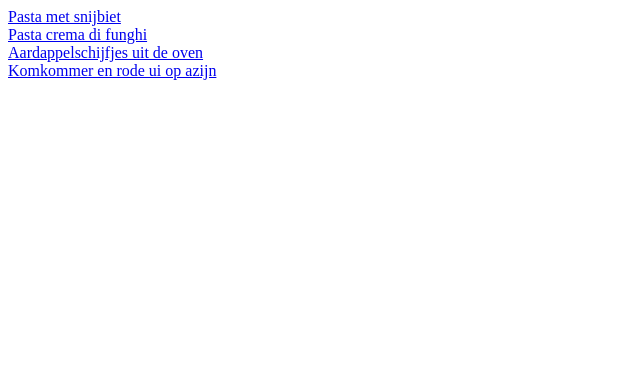
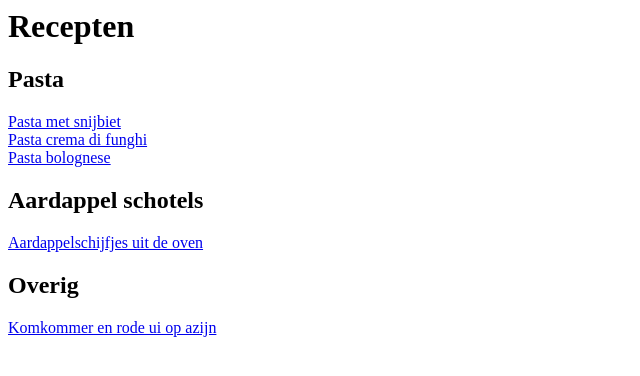
Before and after one commit to cheemingli/recipes, a plain HTML site: page index.html in a window 1280 px wide. Shown: the whole page, without its empty margins (0-640 px from the left). Drawn offline with Linux system fonts and the light colour scheme.

Commit message:
Add new recipe links to index.html

```diff
--- a/index.html
+++ b/index.html
@@ -1,4 +1,11 @@
+<h1>Recepten</h1>
+<h2>Pasta</h2>
 <a href="pasta-snijbiet.html">Pasta met snijbiet</a><br />
 <a href="pasta-crema-di-funghi.html">Pasta crema di funghi</a><br />
+<a href="pasta-bolognese.html">Pasta bolognese</a><br />
+
+<h2>Aardappel schotels</h2>
 <a href="aardappelschijfjes-uit-de-oven.html">Aardappelschijfjes uit de oven</a><br />
+
+<h2>Overig</h2>
 <a href="komkommer-ui-azijn.html">Komkommer en rode ui op azijn</a><br />
```
